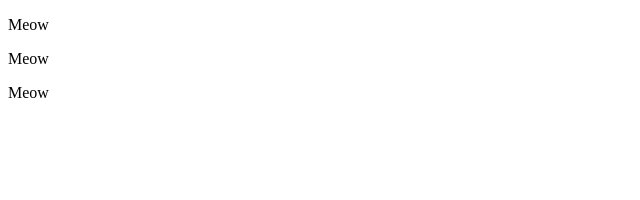
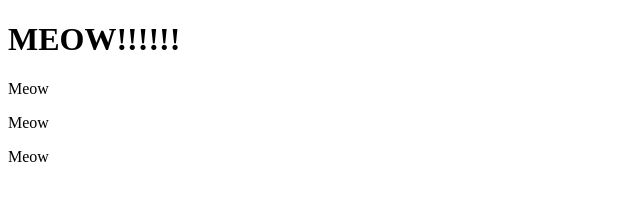
Before and after one commit to amykinney/amykinney.github.io, a plain HTML site: page index.html in a window 1280 px wide. Shown: the whole page, without its empty margins (0-640 px from the left). Drawn offline with Linux system fonts and the light colour scheme.

Commit message:
added meow

```diff
--- a/index.html
+++ b/index.html
@@ -4,6 +4,7 @@
         <title>Example</title>
     </head>
     <body>
+        <h1>MEOW!!!!!!</h1>
         <p>Meow</p>
         <p>Meow</p>
         <p>Meow</p>
```
